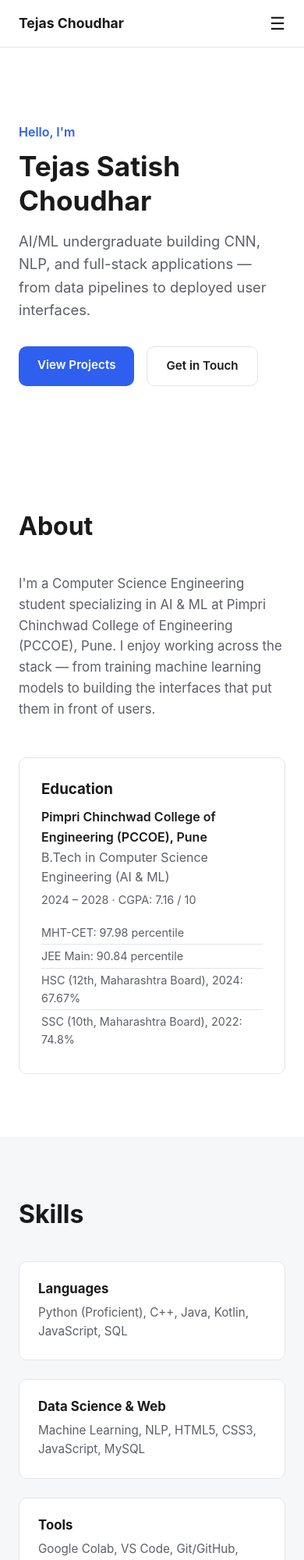
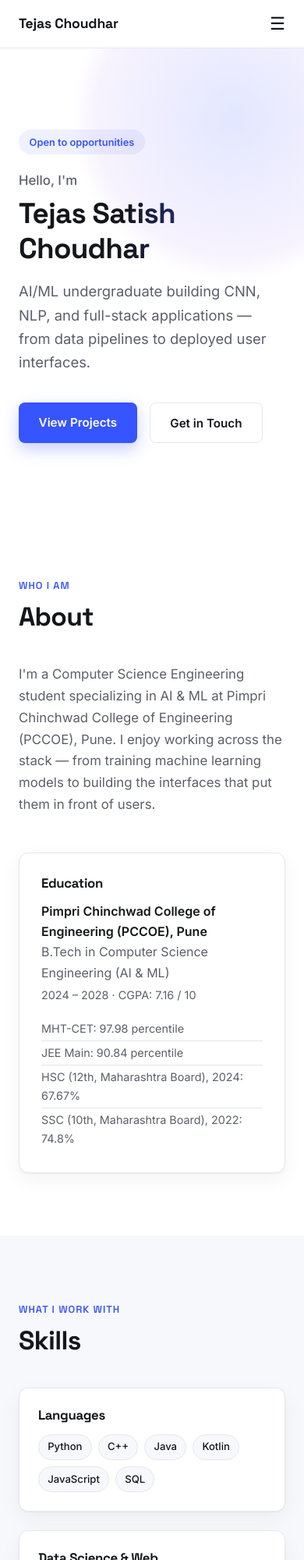
Before and after one commit to Tejaz-ai/Web-Portfolio-, a plain HTML site: page index.html in a window 390 px wide. Shown: the top 2000 px of the page at 78% size. Drawn offline with Linux system fonts and the light colour scheme; files that its build step writes are made by us from their sources.

Commit message:
Add files via upload

```diff
--- a/index.html
+++ b/index.html
@@ -4,7 +4,10 @@
 <meta charset="UTF-8">
 <meta name="viewport" content="width=device-width, initial-scale=1.0">
 <title>Tejas Choudhar | Portfolio</title>
-<link rel="stylesheet" href="css/style.css">
+<link rel="preconnect" href="https://fonts.googleapis.com">
+<link rel="preconnect" href="https://fonts.gstatic.com" crossorigin>
+<link href="https://fonts.googleapis.com/css2?family=Inter:wght@400;500;600;700;800&family=Space+Grotesk:wght@500;600;700&display=swap" rel="stylesheet">
+<link rel="stylesheet" href="style.css">
 </head>
 <body>
 
@@ -27,6 +30,7 @@
     <!-- HERO -->
     <section id="home" class="hero">
       <div class="hero-content">
+        <span class="hero-badge">Open to opportunities</span>
         <p class="hero-eyebrow">Hello, I'm</p>
         <h1>Tejas Satish Choudhar</h1>
         <p class="hero-tagline">AI/ML undergraduate building CNN, NLP, and full-stack applications — from data pipelines to deployed user interfaces.</p>
@@ -39,6 +43,7 @@
 
     <!-- ABOUT -->
     <section id="about" class="section">
+      <p class="eyebrow">Who I Am</p>
       <h2>About</h2>
       <div class="about-grid">
         <div class="about-text">
@@ -61,29 +66,39 @@
 
     <!-- SKILLS -->
     <section id="skills" class="section alt-bg">
+      <p class="eyebrow">What I Work With</p>
       <h2>Skills</h2>
       <div class="skills-grid">
         <div class="skill-card">
           <h3>Languages</h3>
-          <p>Python (Proficient), C++, Java, Kotlin, JavaScript, SQL</p>
+          <div class="tag-list">
+            <span class="tag">Python</span><span class="tag">C++</span><span class="tag">Java</span><span class="tag">Kotlin</span><span class="tag">JavaScript</span><span class="tag">SQL</span>
+          </div>
         </div>
         <div class="skill-card">
           <h3>Data Science &amp; Web</h3>
-          <p>Machine Learning, NLP, HTML5, CSS3, JavaScript, MySQL</p>
+          <div class="tag-list">
+            <span class="tag">Machine Learning</span><span class="tag">NLP</span><span class="tag">HTML5</span><span class="tag">CSS3</span><span class="tag">JavaScript</span><span class="tag">MySQL</span>
+          </div>
         </div>
         <div class="skill-card">
           <h3>Tools</h3>
-          <p>Google Colab, VS Code, Git/GitHub, Firebase</p>
+          <div class="tag-list">
+            <span class="tag">Google Colab</span><span class="tag">VS Code</span><span class="tag">Git/GitHub</span><span class="tag">Firebase</span>
+          </div>
         </div>
         <div class="skill-card">
           <h3>Core Concepts</h3>
-          <p>OOPs, Data Structures, DBMS, Computer Networks, Theory of Computation, Software Engineering, Embedded AI, Information Security</p>
+          <div class="tag-list">
+            <span class="tag">OOPs</span><span class="tag">Data Structures</span><span class="tag">DBMS</span><span class="tag">Computer Networks</span><span class="tag">Theory of Computation</span><span class="tag">Software Engineering</span><span class="tag">Embedded AI</span><span class="tag">Information Security</span>
+          </div>
         </div>
       </div>
     </section>
 
     <!-- PROJECTS -->
     <section id="projects" class="section">
+      <p class="eyebrow">Selected Work</p>
       <h2>Projects</h2>
       <div class="projects-grid">
 
@@ -133,6 +148,7 @@
 
     <!-- CONTACT -->
     <section id="contact" class="section alt-bg">
+      <p class="eyebrow">Let's Connect</p>
       <h2>Get in Touch</h2>
       <p class="contact-intro">Feel free to reach out for collaborations, opportunities, or just a chat about AI/ML.</p>
       <div class="contact-grid">
@@ -172,6 +188,6 @@
     <p>&copy; <span id="year"></span> Tejas Satish Choudhar. All rights reserved.</p>
   </footer>
 
-  <script src="js/script.js"></script>
+  <script src="script.js"></script>
 </body>
 </html>
--- a/style.css
+++ b/style.css
@@ -1,12 +1,18 @@
 :root {
   --bg: #ffffff;
-  --bg-alt: #f6f7f9;
-  --text: #1a1a1a;
-  --text-muted: #5c5f66;
-  --accent: #2f5fef;
-  --border: #e4e5e9;
-  --radius: 10px;
+  --bg-alt: #f7f8fb;
+  --text: #14161a;
+  --text-muted: #5c5f6a;
+  --accent: #3654ff;
+  --accent-2: #7c3aed;
+  --border: #e6e7ec;
+  --radius: 12px;
+  --radius-sm: 8px;
   --max-width: 1080px;
+  --shadow: 0 1px 2px rgba(20, 22, 26, 0.04), 0 8px 24px rgba(20, 22, 26, 0.05);
+  --shadow-hover: 0 4px 8px rgba(20, 22, 26, 0.06), 0 16px 32px rgba(54, 84, 255, 0.10);
+  --font-heading: "Space Grotesk", "Inter", sans-serif;
+  --font-body: "Inter", -apple-system, BlinkMacSystemFont, "Segoe UI", Roboto, sans-serif;
 }
 
 * {
@@ -16,15 +22,18 @@
 }
 
 body {
-  font-family: -apple-system, BlinkMacSystemFont, "Segoe UI", Roboto, Helvetica, Arial, sans-serif;
+  font-family: var(--font-body);
   color: var(--text);
   background: var(--bg);
-  line-height: 1.6;
+  line-height: 1.65;
+  -webkit-font-smoothing: antialiased;
 }
 
 h1, h2, h3 {
-  line-height: 1.25;
+  font-family: var(--font-heading);
+  line-height: 1.2;
   font-weight: 700;
+  letter-spacing: -0.02em;
 }
 
 a {
@@ -36,13 +45,25 @@ ul {
   list-style: none;
 }
 
+.eyebrow {
+  display: inline-block;
+  font-family: var(--font-heading);
+  font-size: 0.8rem;
+  font-weight: 600;
+  letter-spacing: 0.08em;
+  text-transform: uppercase;
+  color: var(--accent);
+  margin-bottom: 0.6rem;
+}
+
 /* NAVBAR */
 .navbar {
   position: sticky;
   top: 0;
   z-index: 100;
-  background: rgba(255, 255, 255, 0.9);
-  backdrop-filter: blur(8px);
+  background: rgba(255, 255, 255, 0.85);
+  backdrop-filter: blur(10px);
+  -webkit-backdrop-filter: blur(10px);
   border-bottom: 1px solid var(--border);
 }
 
@@ -56,8 +77,10 @@ ul {
 }
 
 .logo {
+  font-family: var(--font-heading);
   font-weight: 700;
   font-size: 1.1rem;
+  letter-spacing: -0.01em;
 }
 
 .nav-links {
@@ -66,13 +89,31 @@ ul {
 }
 
 .nav-links a {
+  position: relative;
   font-size: 0.95rem;
+  font-weight: 500;
   color: var(--text-muted);
   transition: color 0.2s;
+  padding-bottom: 2px;
+}
+
+.nav-links a::after {
+  content: "";
+  position: absolute;
+  left: 0;
+  bottom: -2px;
+  width: 0;
+  height: 2px;
+  background: var(--accent);
+  transition: width 0.2s ease;
 }
 
 .nav-links a:hover {
   color: var(--text);
+}
+
+.nav-links a:hover::after {
+  width: 100%;
 }
 
 .menu-toggle {
@@ -86,27 +127,58 @@ ul {
 
 /* HERO */
 .hero {
+  position: relative;
   max-width: var(--max-width);
   margin: 0 auto;
-  padding: 6rem 1.5rem 5rem;
+  padding: 6.5rem 1.5rem 5.5rem;
+  overflow: hidden;
+}
+
+.hero::before {
+  content: "";
+  position: absolute;
+  top: -120px;
+  right: -120px;
+  width: 420px;
+  height: 420px;
+  background: radial-gradient(circle, rgba(54, 84, 255, 0.14), rgba(124, 58, 237, 0.06) 60%, transparent 70%);
+  border-radius: 50%;
+  z-index: -1;
+  pointer-events: none;
+}
+
+.hero-badge {
+  display: inline-block;
+  padding: 0.35rem 0.85rem;
+  border-radius: 999px;
+  background: rgba(54, 84, 255, 0.08);
+  color: var(--accent);
+  font-size: 0.8rem;
+  font-weight: 600;
+  margin-bottom: 1.25rem;
 }
 
 .hero-eyebrow {
-  color: var(--accent);
-  font-weight: 600;
-  margin-bottom: 0.5rem;
+  color: var(--text-muted);
+  font-weight: 500;
+  margin-bottom: 0.4rem;
+  font-size: 1.05rem;
 }
 
 .hero h1 {
-  font-size: clamp(2.2rem, 5vw, 3.4rem);
-  margin-bottom: 1rem;
+  font-size: clamp(2.3rem, 5vw, 3.6rem);
+  margin-bottom: 1.1rem;
+  background: linear-gradient(90deg, var(--text) 40%, var(--accent) 100%);
+  -webkit-background-clip: text;
+  background-clip: text;
+  -webkit-text-fill-color: transparent;
 }
 
 .hero-tagline {
   max-width: 640px;
   font-size: 1.15rem;
   color: var(--text-muted);
-  margin-bottom: 2rem;
+  margin-bottom: 2.25rem;
 }
 
 .hero-actions {
@@ -117,28 +189,32 @@ ul {
 
 .btn {
   display: inline-block;
-  padding: 0.75rem 1.5rem;
-  border-radius: var(--radius);
+  padding: 0.8rem 1.6rem;
+  border-radius: var(--radius-sm);
   font-weight: 600;
   font-size: 0.95rem;
-  transition: opacity 0.2s, background 0.2s;
+  transition: transform 0.2s ease, box-shadow 0.2s ease, background 0.2s ease;
 }
 
 .btn-primary {
   background: var(--accent);
   color: #fff;
+  box-shadow: 0 8px 20px rgba(54, 84, 255, 0.28);
 }
 
 .btn-primary:hover {
-  opacity: 0.9;
+  transform: translateY(-2px);
+  box-shadow: 0 12px 24px rgba(54, 84, 255, 0.34);
 }
 
 .btn-secondary {
   border: 1px solid var(--border);
   color: var(--text);
+  background: var(--bg);
 }
 
 .btn-secondary:hover {
+  transform: translateY(-2px);
   background: var(--bg-alt);
 }
 
@@ -150,7 +226,7 @@ ul {
 }
 
 .section h2 {
-  font-size: 2rem;
+  font-size: 2.1rem;
   margin-bottom: 2.5rem;
 }
 
@@ -189,10 +265,13 @@ ul {
   border: 1px solid var(--border);
   border-radius: var(--radius);
   padding: 1.75rem;
+  background: var(--bg);
+  box-shadow: var(--shadow);
 }
 
 .education-card h3 {
   margin-bottom: 0.75rem;
+  font-size: 1.05rem;
 }
 
 .edu-school {
@@ -233,16 +312,34 @@ ul {
   border: 1px solid var(--border);
   border-radius: var(--radius);
   padding: 1.5rem;
+  box-shadow: var(--shadow);
+  transition: transform 0.2s ease, box-shadow 0.2s ease;
+}
+
+.skill-card:hover {
+  transform: translateY(-3px);
+  box-shadow: var(--shadow-hover);
 }
 
 .skill-card h3 {
   font-size: 1.05rem;
-  margin-bottom: 0.5rem;
+  margin-bottom: 0.9rem;
 }
 
-.skill-card p {
-  color: var(--text-muted);
-  font-size: 0.95rem;
+.tag-list {
+  display: flex;
+  flex-wrap: wrap;
+  gap: 0.5rem;
+}
+
+.tag {
+  font-size: 0.82rem;
+  font-weight: 500;
+  color: var(--text);
+  background: var(--bg-alt);
+  border: 1px solid var(--border);
+  padding: 0.3rem 0.7rem;
+  border-radius: 999px;
 }
 
 /* PROJECTS */
@@ -255,24 +352,28 @@ ul {
 .project-card {
   border: 1px solid var(--border);
   border-radius: var(--radius);
-  padding: 1.75rem;
-  transition: border-color 0.2s;
+  padding: 1.85rem;
+  background: var(--bg);
+  box-shadow: var(--shadow);
+  transition: transform 0.2s ease, box-shadow 0.2s ease, border-color 0.2s ease;
 }
 
 .project-card:hover {
-  border-color: var(--accent);
+  transform: translateY(-4px);
+  border-color: rgba(54, 84, 255, 0.35);
+  box-shadow: var(--shadow-hover);
 }
 
 .project-card h3 {
-  font-size: 1.2rem;
-  margin-bottom: 0.25rem;
+  font-size: 1.25rem;
+  margin-bottom: 0.3rem;
 }
 
 .project-sub {
   color: var(--accent);
   font-size: 0.9rem;
   font-weight: 600;
-  margin-bottom: 0.5rem;
+  margin-bottom: 0.6rem;
 }
 
 .project-stack {
@@ -326,11 +427,14 @@ ul {
   border: 1px solid var(--border);
   border-radius: var(--radius);
   padding: 1.25rem;
-  transition: border-color 0.2s;
+  box-shadow: var(--shadow);
+  transition: transform 0.2s ease, border-color 0.2s ease, box-shadow 0.2s ease;
 }
 
 .contact-item:hover {
-  border-color: var(--accent);
+  transform: translateY(-3px);
+  border-color: rgba(54, 84, 255, 0.35);
+  box-shadow: var(--shadow-hover);
 }
 
 .contact-label {
```
Also changed, not shown: 1 other file.
